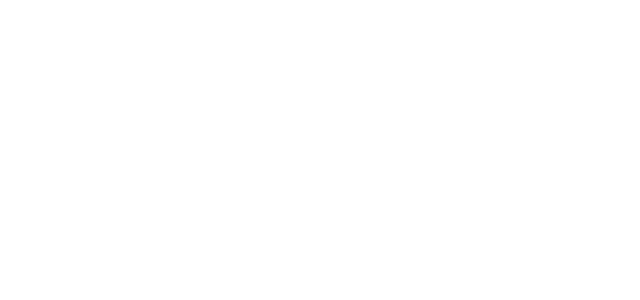
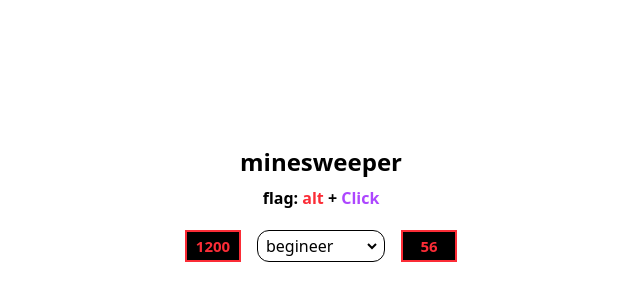
Before and after one commit to 4ssh1/mine-sweeper, a React (Vite) app: page / in a window 1280 px wide. Shown: the part 196-496 px from the top of the page, without its empty margins (319-959 px from the left). Built offline with nearby package versions, Linux system fonts and the light colour scheme.

Commit message:
addedx scoreboard UI

```diff
--- a/src/App.tsx
+++ b/src/App.tsx
@@ -1,9 +1,10 @@
+import Info from "./components/header/Info"
 
 function App() {
 
   return (
     <>
-
+      <Info />
     </>
   )
 }
--- a/src/components/Button.tsx
+++ b/src/components/Button.tsx
@@ -1,12 +1,21 @@
-interface ButtonProps {
-  children: React.ReactNode;
-  variant?: "primary" | "secondary";
+export type ButtonProps = {
+  label: string;
+  variant: 'primary' | 'secondary';
+  disabled: boolean;
+  onClick: () => void;
 }
 
-export const Button = ({ children, variant = "primary" }: ButtonProps) => {
-  const base = "px-4 py-2 rounded text-white font-semibold"
-  const styles =
-    variant === "primary" ? "bg-blue-600 hover:bg-blue-700" : "bg-gray-500 hover:bg-gray-600"
+const Button = ({ label, variant, disabled, onClick }: ButtonProps) => {
+  const baseStyle = 'px-4 py-2 rounded text-white'
+  const variantStyle =
+    variant === 'primary' ? 'bg-blue-500' : 'bg-gray-500'
+  const finalStyle = `${baseStyle} ${variantStyle} ${disabled ? 'opacity-50' : ''}`
 
-  return <button className={`${base} ${styles}`}>{children}</button>
+  return (
+    <button className={finalStyle} disabled={disabled} onClick={onClick}>
+      {label}
+    </button>
+  )
 }
+
+export default Button;
--- /dev/null
+++ b/src/components/header/Info.tsx
@@ -0,0 +1,41 @@
+
+function RedBox({content}:{content: string | number}){
+  return(
+    <div className="h-8 w-14 bg-black border-[2.4px] border-red-500 flex items-center justify-center">
+        <span className="text-red-500 text-[15px] font-bold">{content}</span>
+    </div>
+  )
+}
+
+function SelectBox(){
+  const options = ["begineer", "intermediate", "expert"]
+  return(
+    <div className="border-[1px] rounded-xl flex justify-center items-center px-1">
+      <select name="" id="" className="outline-none">
+        {options.map(option=>(
+          <option value={option}>{option}</option>
+        ))}
+      </select>
+    </div>
+  )
+}
+
+function Info() {
+  return (
+    <div className="flex justify-center items-center h-screen">
+      <div>
+        <div className="pb-5">
+          <h2 className="font-bold text-2xl pb-2 text-center">minesweeper</h2>
+          <p className="font-semibold text-center">flag: <span className="text-red-500">alt</span> + <span className="text-purple-500">Click</span> </p>
+        </div>
+        <div className="flex gap-4">
+          <RedBox content={1200}/>
+          <SelectBox />
+          <RedBox content={56}/>
+        </div>
+      </div>
+    </div>
+  )
+}
+
+export default Info
```
Also changed, not shown: src/.ladle/config.ts (deleted), 1 other file (tests, documents, lock files or other folders).
